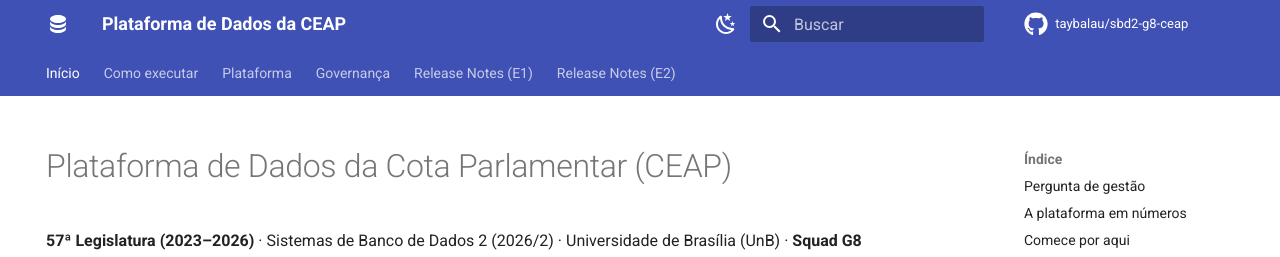
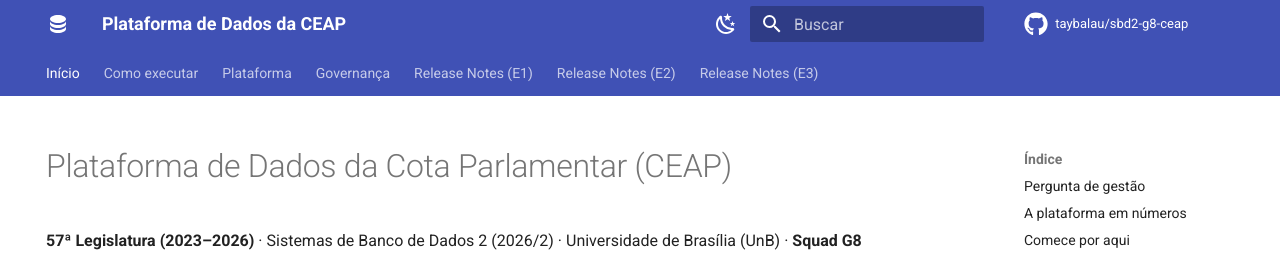
Before and after one commit to taybalau/sbd2-g8-ceap, an MkDocs documentation site: the page built from docs/index.md, in a window 1280 px wide and 900 px high. Shown: the top 257 px of the window. Built offline with MkDocs 1.6.1 and Material for MkDocs 9.7.7, drawn with Linux system fonts in a browser that asks for light colours; comment, search, counter and statistics services are not loaded.

Commit message:
docs(e3): navbar pages

```diff
--- a/mkdocs.yml
+++ b/mkdocs.yml
@@ -77,6 +77,7 @@ nav:
       - Uso de IA: ia.md
   - "Release Notes (E1)": release-notes.md
   - "Release Notes (E2)": RELEASE_NOTES_E2.md
+  - "Release Notes (E3)": release_notes_e3.md
 
 
 markdown_extensions:
```
